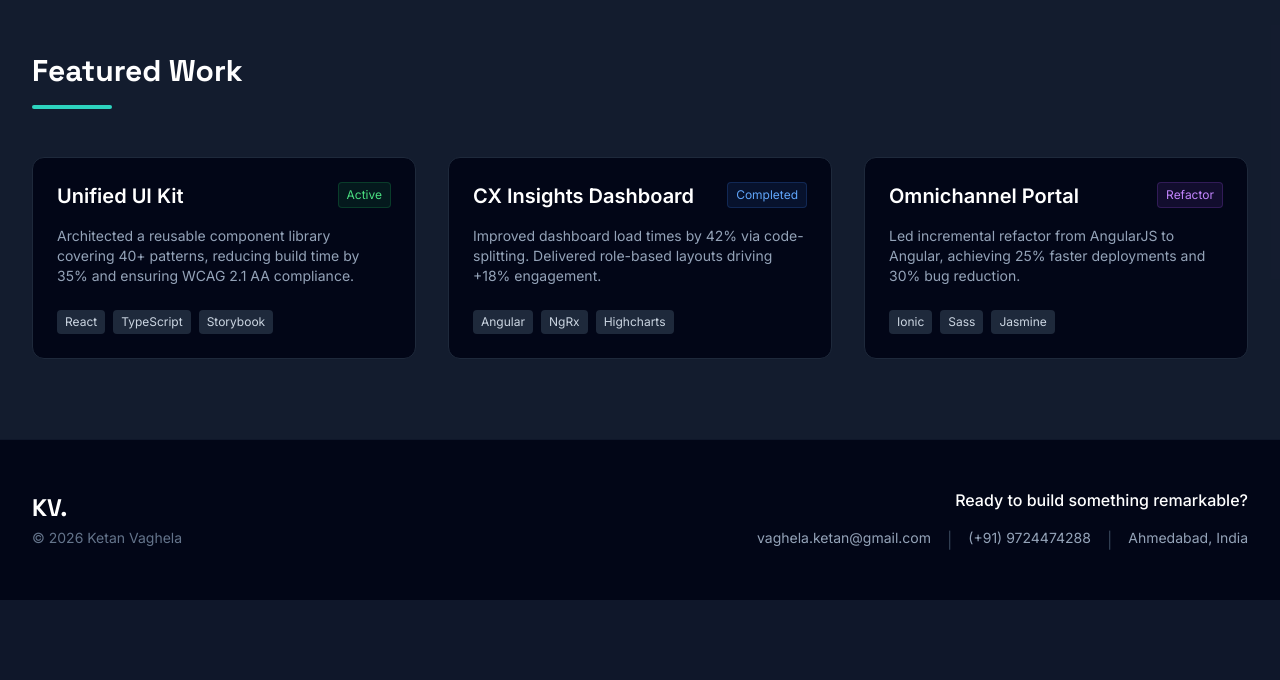
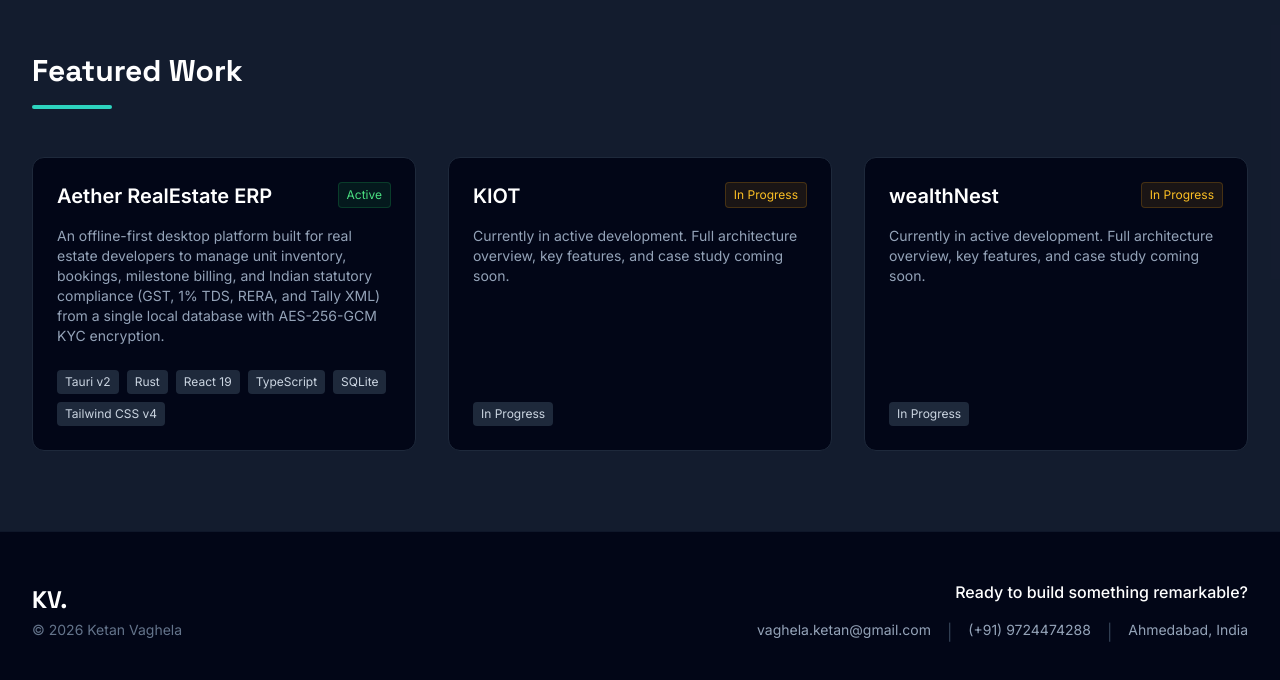
Before and after one commit to ketan14/ketan14.github.io, a plain HTML site: page index.html in a window 1280 px wide. Shown: the part 2770-3450 px from the top of the page. Before the commit the page ends 3370 px from the top, so only its background shows below. Drawn offline with nearby package versions, Linux system fonts and the light colour scheme.

Commit message:
feat: update portfolio projects with Aether RealEstate ERP, KIOT, and wealthNest

```diff
--- a/index.html
+++ b/index.html
@@ -254,52 +254,51 @@
 
             <div class="grid grid-cols-1 md:grid-cols-2 lg:grid-cols-3 gap-8">
                 <div class="bg-brand-950 rounded-xl overflow-hidden border border-slate-800 flex flex-col h-full">
-                    <div class="p-6 flex-grow">
-                        <div class="flex justify-between items-start mb-4">
-                            <h3 class="text-xl font-bold text-white">Unified UI Kit</h3>
-                            <span class="bg-green-500/10 text-green-400 text-xs px-2 py-1 rounded border border-green-500/20">Active</span>
+                    <div class="p-6 flex-grow flex flex-col">
+                        <div class="flex justify-between items-start gap-3 mb-4">
+                            <h3 class="text-xl font-bold text-white">Aether RealEstate ERP</h3>
+                            <span class="bg-green-500/10 text-green-400 text-xs px-2 py-1 rounded border border-green-500/20 whitespace-nowrap">Active</span>
                         </div>
                         <p class="text-slate-400 text-sm mb-6">
-                            Architected a reusable component library covering 40+ patterns, reducing build time by 35% and ensuring WCAG 2.1 AA compliance.
+                            An offline-first desktop platform built for real estate developers to manage unit inventory, bookings, milestone billing, and Indian statutory compliance (GST, 1% TDS, RERA, and Tally XML) from a single local database with AES-256-GCM KYC encryption.
                         </p>
                         <div class="flex flex-wrap gap-2 mt-auto">
-                            <span class="px-2 py-1 bg-slate-800 text-xs text-slate-300 rounded">React</span>
+                            <span class="px-2 py-1 bg-slate-800 text-xs text-slate-300 rounded">Tauri v2</span>
+                            <span class="px-2 py-1 bg-slate-800 text-xs text-slate-300 rounded">Rust</span>
+                            <span class="px-2 py-1 bg-slate-800 text-xs text-slate-300 rounded">React 19</span>
                             <span class="px-2 py-1 bg-slate-800 text-xs text-slate-300 rounded">TypeScript</span>
-                            <span class="px-2 py-1 bg-slate-800 text-xs text-slate-300 rounded">Storybook</span>
+                            <span class="px-2 py-1 bg-slate-800 text-xs text-slate-300 rounded">SQLite</span>
+                            <span class="px-2 py-1 bg-slate-800 text-xs text-slate-300 rounded">Tailwind CSS v4</span>
                         </div>
                     </div>
                 </div>
 
                 <div class="bg-brand-950 rounded-xl overflow-hidden border border-slate-800 flex flex-col h-full">
-                    <div class="p-6 flex-grow">
-                        <div class="flex justify-between items-start mb-4">
-                            <h3 class="text-xl font-bold text-white">CX Insights Dashboard</h3>
-                            <span class="bg-blue-500/10 text-blue-400 text-xs px-2 py-1 rounded border border-blue-500/20">Completed</span>
+                    <div class="p-6 flex-grow flex flex-col">
+                        <div class="flex justify-between items-start gap-3 mb-4">
+                            <h3 class="text-xl font-bold text-white">KIOT</h3>
+                            <span class="bg-amber-500/10 text-amber-400 text-xs px-2 py-1 rounded border border-amber-500/20 whitespace-nowrap">In Progress</span>
                         </div>
                         <p class="text-slate-400 text-sm mb-6">
-                            Improved dashboard load times by 42% via code-splitting. Delivered role-based layouts driving +18% engagement.
+                            Currently in active development. Full architecture overview, key features, and case study coming soon.
                         </p>
                         <div class="flex flex-wrap gap-2 mt-auto">
-                            <span class="px-2 py-1 bg-slate-800 text-xs text-slate-300 rounded">Angular</span>
-                            <span class="px-2 py-1 bg-slate-800 text-xs text-slate-300 rounded">NgRx</span>
-                            <span class="px-2 py-1 bg-slate-800 text-xs text-slate-300 rounded">Highcharts</span>
+                            <span class="px-2 py-1 bg-slate-800 text-xs text-slate-300 rounded">In Progress</span>
                         </div>
                     </div>
                 </div>
 
                 <div class="bg-brand-950 rounded-xl overflow-hidden border border-slate-800 flex flex-col h-full">
-                    <div class="p-6 flex-grow">
-                        <div class="flex justify-between items-start mb-4">
-                            <h3 class="text-xl font-bold text-white">Omnichannel Portal</h3>
-                            <span class="bg-purple-500/10 text-purple-400 text-xs px-2 py-1 rounded border border-purple-500/20">Refactor</span>
+                    <div class="p-6 flex-grow flex flex-col">
+                        <div class="flex justify-between items-start gap-3 mb-4">
+                            <h3 class="text-xl font-bold text-white">wealthNest</h3>
+                            <span class="bg-amber-500/10 text-amber-400 text-xs px-2 py-1 rounded border border-amber-500/20 whitespace-nowrap">In Progress</span>
                         </div>
                         <p class="text-slate-400 text-sm mb-6">
-                            Led incremental refactor from AngularJS to Angular, achieving 25% faster deployments and 30% bug reduction.
+                            Currently in active development. Full architecture overview, key features, and case study coming soon.
                         </p>
                         <div class="flex flex-wrap gap-2 mt-auto">
-                            <span class="px-2 py-1 bg-slate-800 text-xs text-slate-300 rounded">Ionic</span>
-                            <span class="px-2 py-1 bg-slate-800 text-xs text-slate-300 rounded">Sass</span>
-                            <span class="px-2 py-1 bg-slate-800 text-xs text-slate-300 rounded">Jasmine</span>
+                            <span class="px-2 py-1 bg-slate-800 text-xs text-slate-300 rounded">In Progress</span>
                         </div>
                     </div>
                 </div>
```
